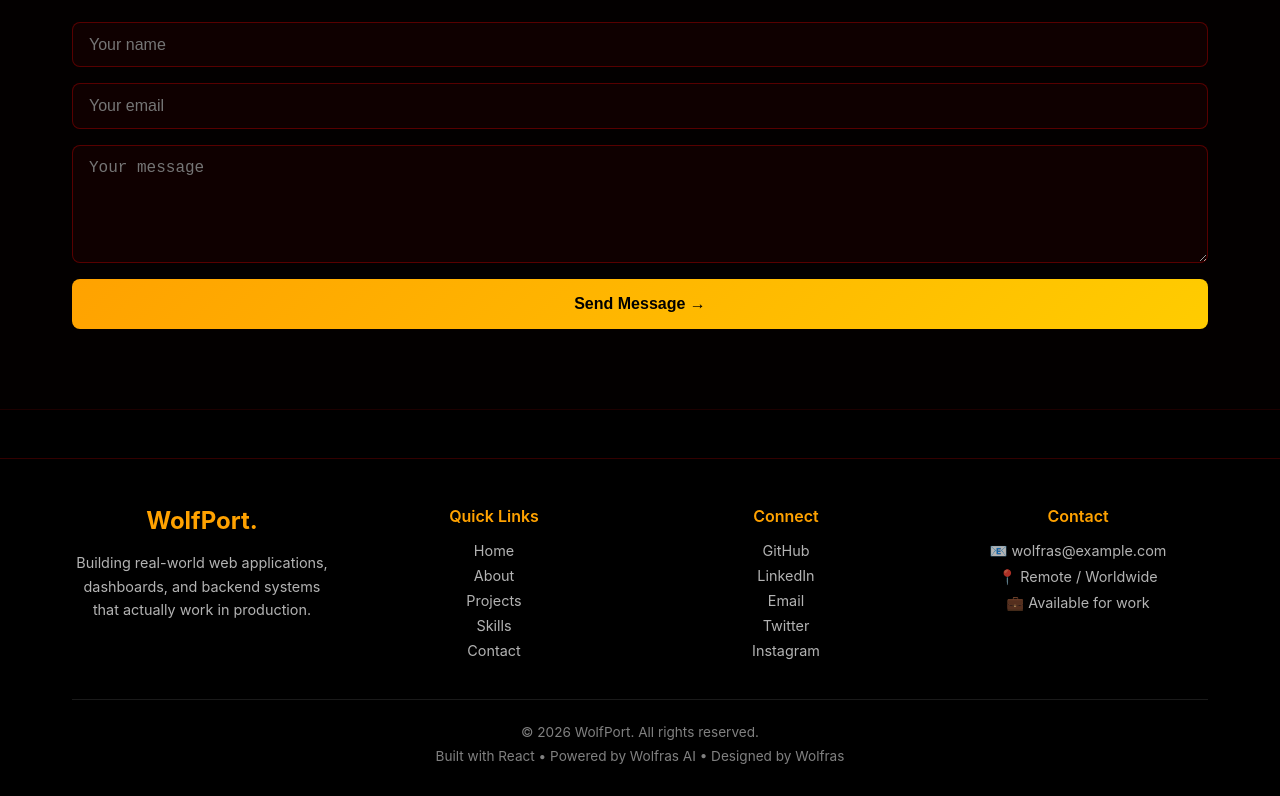
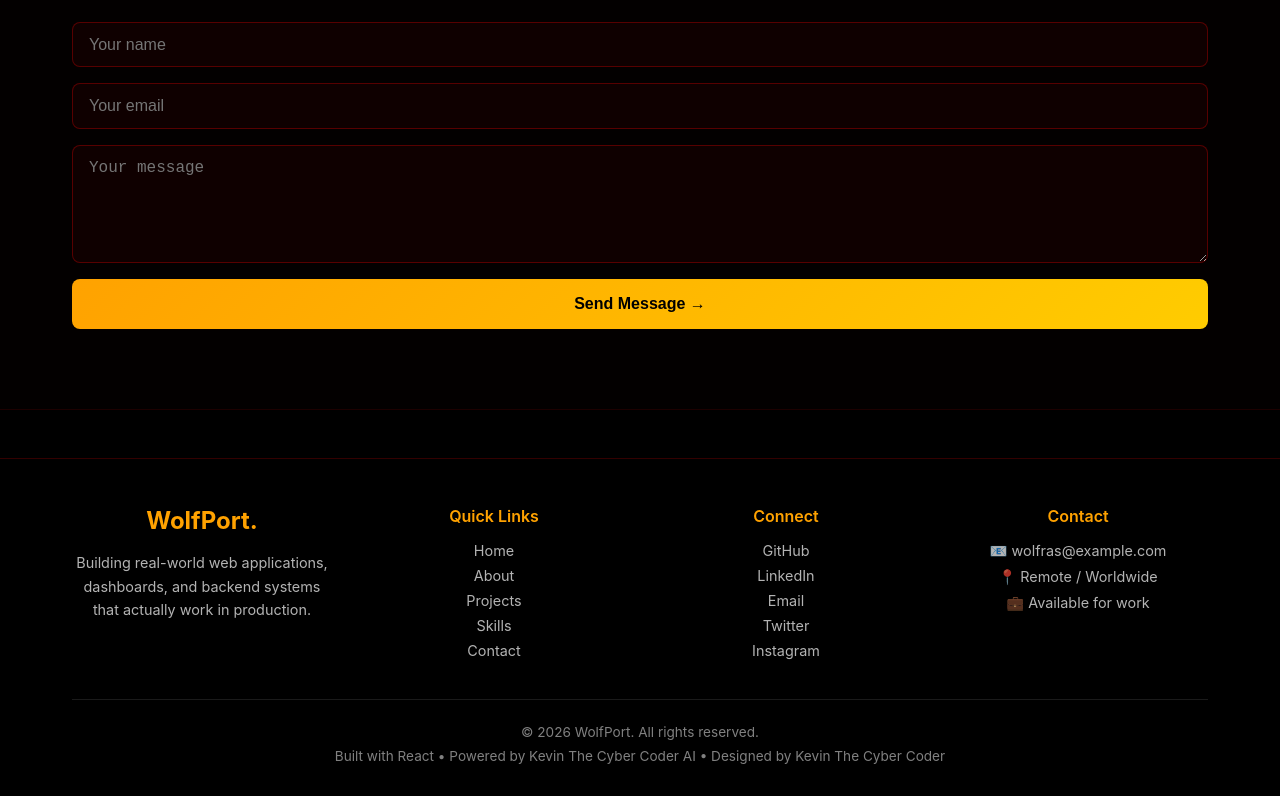
Before and after one commit to wolfras/wolfport, a React (Vite) app in the folder front-end/: page / in a window 1280 px wide. Shown: the part 4920-5716 px from the top of the page. Built offline with nearby package versions, Linux system fonts and the light colour scheme.

Commit message:
feat: rebrand footer credit to Kevin The Cyber Coder

```diff
--- a/front-end/src/components/Footer.jsx
+++ b/front-end/src/components/Footer.jsx
@@ -76,7 +76,7 @@ const Footer = () => {
         <div className="footer-bottom">
           <p>&copy; {currentYear} WolfPort. All rights reserved.</p>
           <p className="footer-credit">
-            Built with React •  Powered by Wolfras AI •  Designed by Wolfras
+            Built with React •  Powered by Kevin The Cyber Coder AI •  Designed by Kevin The Cyber Coder
           </p>
         </div>
       </div>
```
